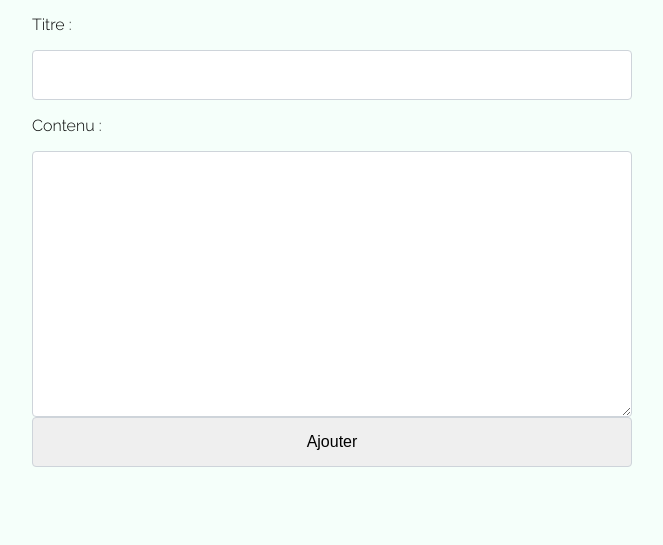
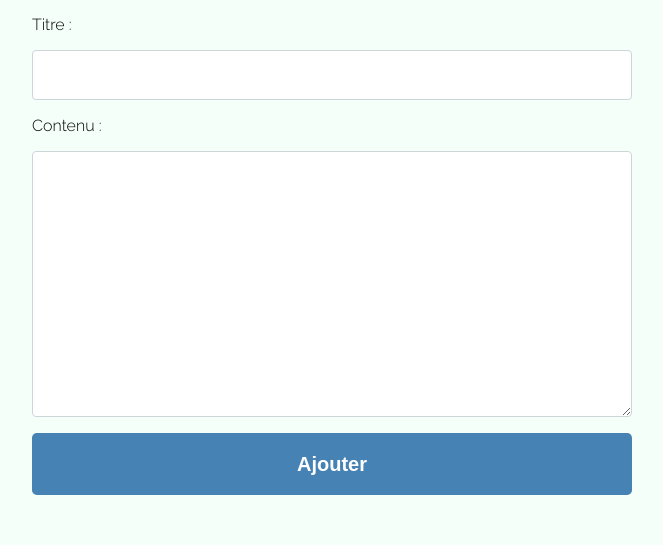
Before and after one commit to SebastienCozeDev/blogify, a Django app: page /blog/create/ in a window 1280 px wide. Shown: the part 255-800 px from the top of the page, without its empty margins (308-971 px from the left). Run offline with Django 4.2, Linux system fonts and the light colour scheme; the visitor is signed in with stand-in values (Sample User, id 1).

Commit message:
Mise en forme des boutons.

```diff
--- a/src/posts/static/css/style.css
+++ b/src/posts/static/css/style.css
@@ -94,3 +94,23 @@ label {
     box-sizing: border-box;
     margin: 1rem 0;
 }
+
+.btn {
+    border: none;
+    border-radius: .3rem;
+    color: white;
+    cursor: pointer;
+    font-size: 1.25rem;
+    font-weight: 600;
+    margin-top: 1rem;
+    padding: 1rem;
+    width: 100%;
+}
+
+.btn-submit {
+    background-color: steelblue;
+}
+
+.btn-delete {
+    background-color: indianred;
+}
--- a/src/posts/templates/posts/blogpost_confirm_delete.html
+++ b/src/posts/templates/posts/blogpost_confirm_delete.html
@@ -9,6 +9,6 @@
     <form method="POST">
         {% csrf_token %}
         <p>L'article {{ object }} sera supprimé défnitivement. Êtes-vous sûr de vouloir faire cela ?</p>
-        <input type="submit" value="Oui, je suis sûr">
+        <input class="btn btn-delete" type="submit" value="Oui, je suis sûr">
     </form>
 {% endblock %}
--- a/src/posts/templates/posts/blogpost_create.html
+++ b/src/posts/templates/posts/blogpost_create.html
@@ -9,6 +9,6 @@
     <form method="POST">
         {% csrf_token %}
         {{ form }}
-        <input type="submit" value="Ajouter">
+        <input class="btn btn-submit" type="submit" value="Ajouter">
     </form>
 {% endblock %}
--- a/src/posts/templates/posts/blogpost_edit.html
+++ b/src/posts/templates/posts/blogpost_edit.html
@@ -9,6 +9,6 @@
     <form method="POST">
         {% csrf_token %}
         {{ form }}
-        <input type="submit" value="Éditer">
+        <input class="btn btn-submit" type="submit" value="Éditer">
     </form>
 {% endblock %}
--- a/src/posts/templates/posts/blogpost_list.html
+++ b/src/posts/templates/posts/blogpost_list.html
@@ -20,7 +20,7 @@
             <h5 class="post-author">Publié par <i>{{ post.author_or_default }}</i> le {{ post.created_on|date:'j F Y' }}</h5>
             <p class="post-excerpt">{{ post.content|safe|truncatewords:50 }}</p>
             <form action="{% url 'posts:post' slug=post.slug %}">
-                <button>Lire l'article</button>
+                <button class="btn btn-submit">Lire l'article</button>
             </form>
         </article>
     {% endfor %}
```
